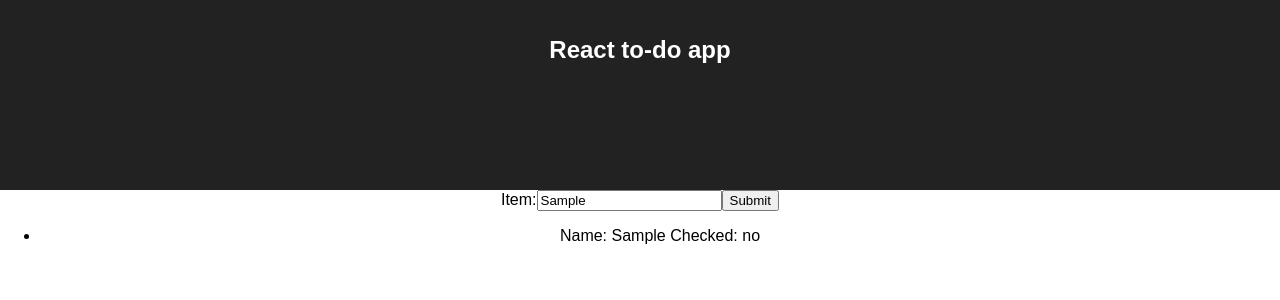
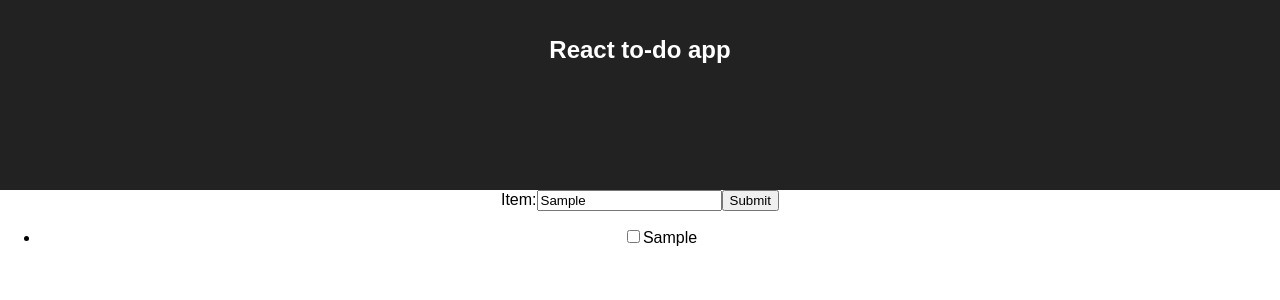
Before and after one commit to armikhalev/react-fp-to-do-app, a React (Create React App) app: page / in a window 1280 px wide. Both pictures are taken after typing "Sample" into the empty fields and a click on the input "Submit". Shown: the top 300 px of the page. Built offline with nearby package versions, Linux system fonts and the light colour scheme.

Commit message:
clean-up. Starts deleteItem

```diff
--- a/src/src/checkbox.js
+++ b/src/src/checkbox.js
@@ -6,15 +6,12 @@ class Checkbox extends Component {
   }
 
   toggleCheckboxChange = () => {
-    const { handleCheckboxChange, label } = this.props;
 
-    this.setState(({ isChecked }) => (
-      {
+    this.setState(({ isChecked }) =>
+      ({
         isChecked: !isChecked,
-      }
-    ));
-
-    handleCheckboxChange(label);
+      })
+    );
   }
 
   render() {
--- a/src/src/item.js
+++ b/src/src/item.js
@@ -1,4 +1,5 @@
 import * as React from 'react';
+import Checkbox from './checkbox';
 
 // createItem :: string -> Item
 export const createItem = (name) =>
@@ -6,7 +7,7 @@ export const createItem = (name) =>
     name,
     checked: false
   })
-  ;
+;
 
 // changeState :: Bool -> Bool
 export const changeState = (state) => !state;
@@ -14,7 +15,7 @@ export const changeState = (state) => !state;
 // addItem :: ([Item], Item) -> [Item]
 export const addItem = (arrItems, item) =>
   arrItems.concat(item)
-  ;
+;
 
 // removeItem :: ([Item], Item) -> [Item]
 export const removeItem = (arrItems, item) =>
@@ -22,7 +23,7 @@ export const removeItem = (arrItems, item) =>
     .filter(_item =>
       _item.name !== item.name
     )
-  ;
+;
 
 export const itemComp = (props) => {
   return (
@@ -33,8 +34,13 @@ export const itemComp = (props) => {
   );
 };
 
-export const ListItem = ({ name, checked }) => (
-  <li key={name}>
-    Name: {name} Checked: {checked ? 'yes' : 'no'}
+export const ListItem = ({ remove, id, name }) => (
+  <li key={name}
+    onClick={() => {
+      remove(id);
+    }}>
+    <Checkbox
+      label={name}
+      key={name} />
   </li>
 );
--- a/src/src/list-items.js
+++ b/src/src/list-items.js
@@ -2,7 +2,9 @@ import * as React from 'react';
 import * as R from 'ramda';
 import { ListItem } from './item';
 
-const Container = children => (<div className="container">{children}</div>);
+const Container = children =>
+  (<div className="container">{children}</div>);
+
 const List = listItems => (<ul>{listItems}</ul>);
 
 export const ListItems = R.pipe(
```
Also changed, not shown: 1 other file (tests, documents, lock files or other folders).
